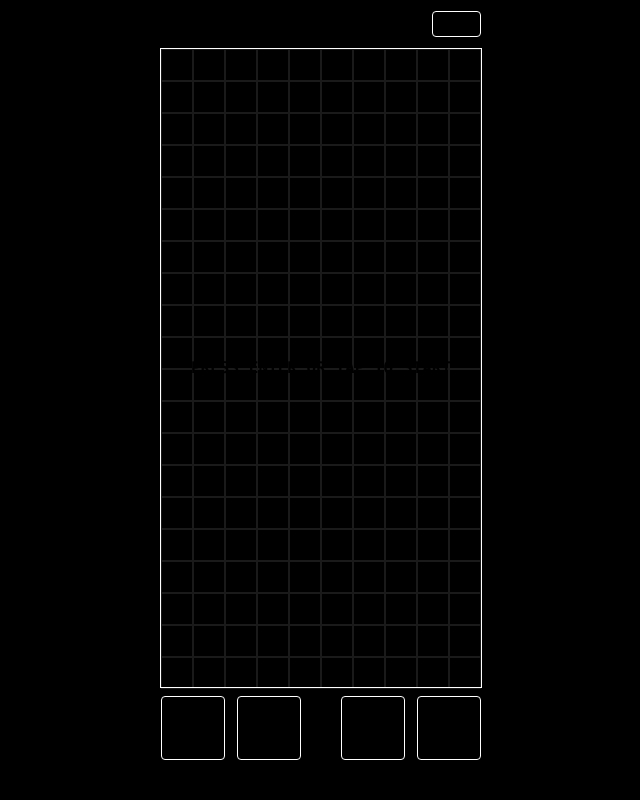
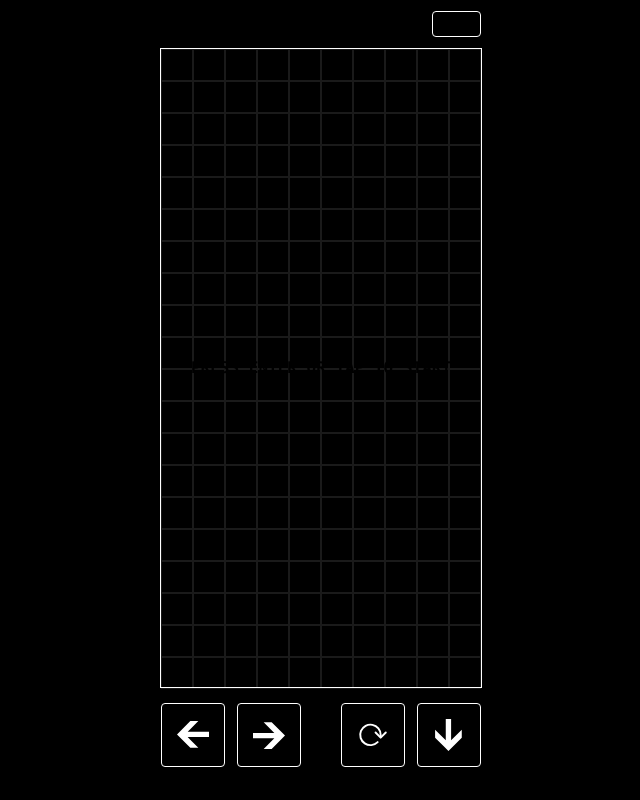
Before and after one commit to ivanquirino/blockpuzzle, a Next.js app: page / in a window 1280 px wide. Shown: the whole page, without its empty margins (319-959 px from the left). Built offline with nearby package versions, Linux system fonts and the light colour scheme.

Commit message:
new icons for gamepad, faster input timings, score is multiplied by current level

```diff
--- /dev/null
+++ b/src/blockpuzzle/components/ArrowIcon.tsx
@@ -0,0 +1,23 @@
+import classNames from "classnames";
+
+interface IconProps {
+  className?: string;
+}
+
+const ArrowIcon = ({ className }: IconProps) => {
+  return (
+    <svg
+      className={classNames("h-[32px] w-[32px] text-white group-active:text-black", className)}
+      fill="currentColor"
+      version="1.1"
+      id="Layer_1"
+      xmlns="http://www.w3.org/2000/svg"
+      viewBox="0 0 512 512"
+      enable-background="new 0 0 512 512"
+    >
+      <polygon points="289.7,341.3 289.7,0 204.3,0 204.3,341.3 33.7,170.7 33.7,298.7 247,512 460.3,298.7 460.3,170.7 " />
+    </svg>
+  );
+};
+
+export default ArrowIcon
--- a/src/blockpuzzle/components/Game.tsx
+++ b/src/blockpuzzle/components/Game.tsx
@@ -70,10 +70,10 @@ const Game = forwardRef<HTMLDivElement, GameProps>(function Game(props, ref) {
                   </Fragment>
                 ))
             )}
+            <Gamepad />
           </div>
         )}
       </div>
-      <Gamepad />
     </>
   );
 });
--- a/src/blockpuzzle/components/Gamepad.tsx
+++ b/src/blockpuzzle/components/Gamepad.tsx
@@ -1,12 +1,14 @@
-import { useCallback, useEffect, useRef } from "react";
+import { MouseEvent, useEffect, useRef } from "react";
 import { acceptedKeys, idleInput } from "../constants";
 import { useGameStore } from "./GameClient";
 import { GameInput } from "../types";
-import { clearInterval } from "timers";
+import ArrowIcon from "./ArrowIcon"
 import { timeout } from "../tools";
+import RotateIcon from "./RotateIcon";
+import React from "react";
 
 const buttonStyle =
-  "border-white border-[1px] rounded aspect-square text-center align-middle w-[64px] first:mr-3 flex justify-center items-center text-[32px] active:bg-white active:text-black select-none";
+  "border-white border-[1px] rounded aspect-square text-center align-middle w-[64px] first:mr-3 flex justify-center items-center text-[32px] active:bg-white active:text-black select-none group";
 
 const isMobile = () => {
   return navigator.userAgent.match(/mobile|iphone|android|ipad/i);
@@ -64,7 +66,7 @@ const Gamepad = () => {
           while (isPressed) {
             input(inputObj);
 
-            await timeout(33);
+            await timeout(16);
           }
         },
         end: () => {
@@ -102,7 +104,9 @@ const Gamepad = () => {
     };
   }, [input]);
 
-  const handleClick = (inputObj: GameInput) => () => {
+  const handleClick = (inputObj: GameInput) => (event: MouseEvent) => {
+    event.stopPropagation();
+
     if (isMobile() && inputObj.up) {
       input(inputObj);
     }
@@ -118,25 +122,25 @@ const Gamepad = () => {
   const downClick = handleClick({ ...idleInput, down: true });
 
   return (
-    <div className="flex justify-between w-full mt-2">
+    <div className="flex justify-between w-full mt-2 absolute -bottom-[80px]">
       <div className="flex">
         <button ref={leftRef} className={buttonStyle} onClick={leftClick}>
-          &lsaquo;
+          <ArrowIcon className="rotate-90"/>
         </button>
         <button ref={rightRef} className={buttonStyle} onClick={rightClick}>
-          &rsaquo;
+          <ArrowIcon className="-rotate-90" />
         </button>
       </div>
       <div className="flex">
         <button ref={upRef} className={buttonStyle} onClick={upClick}>
-          &#x27F3;
+          <RotateIcon />
         </button>
         <button ref={downRef} className={buttonStyle} onClick={downClick}>
-          &#x2304;
+          <ArrowIcon />
         </button>
       </div>
     </div>
   );
 };
 
-export default Gamepad;
+export default React.memo(Gamepad);
--- /dev/null
+++ b/src/blockpuzzle/components/RotateIcon.tsx
@@ -0,0 +1,32 @@
+import classNames from "classnames";
+
+interface IconProps {
+  className?: string;
+}
+
+const RotateIcon = ({ className }: IconProps) => {
+  return (
+    <svg
+      className={classNames("h-[32px] w-[32px] text-white group-active:text-black",  className)}
+      viewBox="-0.5 0 25 25"
+      stroke="currentColor"
+      fill="none"
+      xmlns="http://www.w3.org/2000/svg"
+    >
+      <path
+        d="M14 10.55L18 14.55L22 10.55"
+        stroke-width="1.5"
+        stroke-linecap="round"
+        stroke-linejoin="round"
+      />
+      <path
+        d="M15.65 18.08C14.3398 19.387 12.6171 20.1993 10.7752 20.3786C8.93336 20.558 7.0863 20.0931 5.54864 19.0634C4.01099 18.0337 2.87786 16.5028 2.34232 14.7314C1.80677 12.96 1.90192 11.0577 2.61154 9.34859C3.32116 7.63947 4.60135 6.22926 6.23407 5.35811C7.86679 4.48697 9.75103 4.20879 11.5658 4.571C13.3806 4.93321 15.0137 5.91327 16.1869 7.34444C17.3601 8.77561 18.0009 10.5693 18 12.4199V14.1499"
+        stroke-width="1.5"
+        stroke-linecap="round"
+        stroke-linejoin="round"
+      />
+    </svg>
+  );
+};
+
+export default RotateIcon;
--- a/src/blockpuzzle/game.ts
+++ b/src/blockpuzzle/game.ts
@@ -369,7 +369,7 @@ export function clearCompleteRows(state: State) {
 
     return {
       grid: newGrid,
-      score: state.score + scorePerRow * fullRows.length * fullRows. length,
+      score: state.score + state.level * scorePerRow * fullRows.length * fullRows.length,
     };
   }
 
--- a/src/blockpuzzle/store.ts
+++ b/src/blockpuzzle/store.ts
@@ -72,14 +72,10 @@ const store: (callbacks: GameCallbacks) => StateCreator<State & Actions> =
       return spawnBag;
     };
 
-    const limitedMove = throttle((input: GameInput) => get().move(input), 100, {
-      leading: true,
-    });
+    const limitedMove = throttle((input: GameInput) => get().move(input), 50);
 
-    const limitedDrop = throttle(() => get().drop(), 50, { leading: true });
-    const limitedRotate = throttle(() => get().rotateClockwise(), 150, {
-      leading: true,
-    });
+    const limitedDrop = throttle(() => get().drop(), 30);
+    const limitedRotate = throttle(() => get().rotateClockwise(), 100);
 
     return {
       ...getInitialState(),
```
